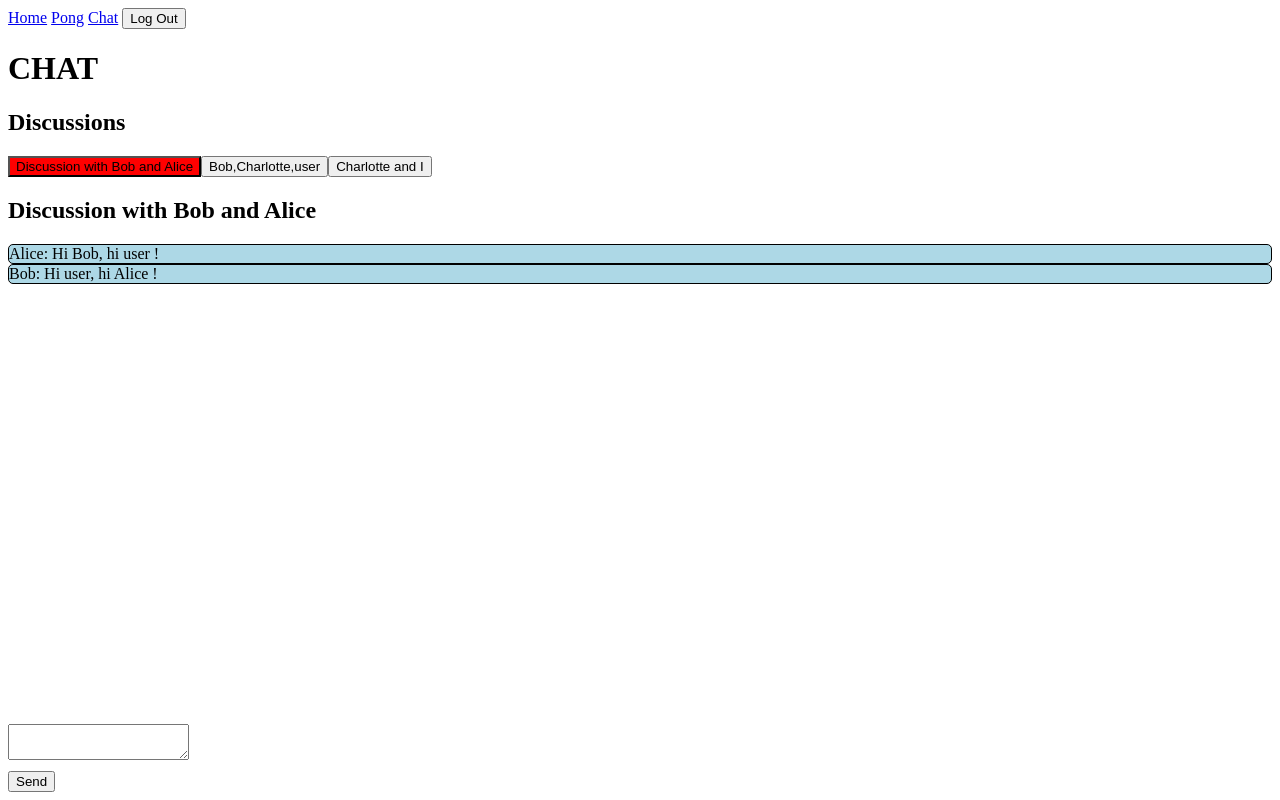
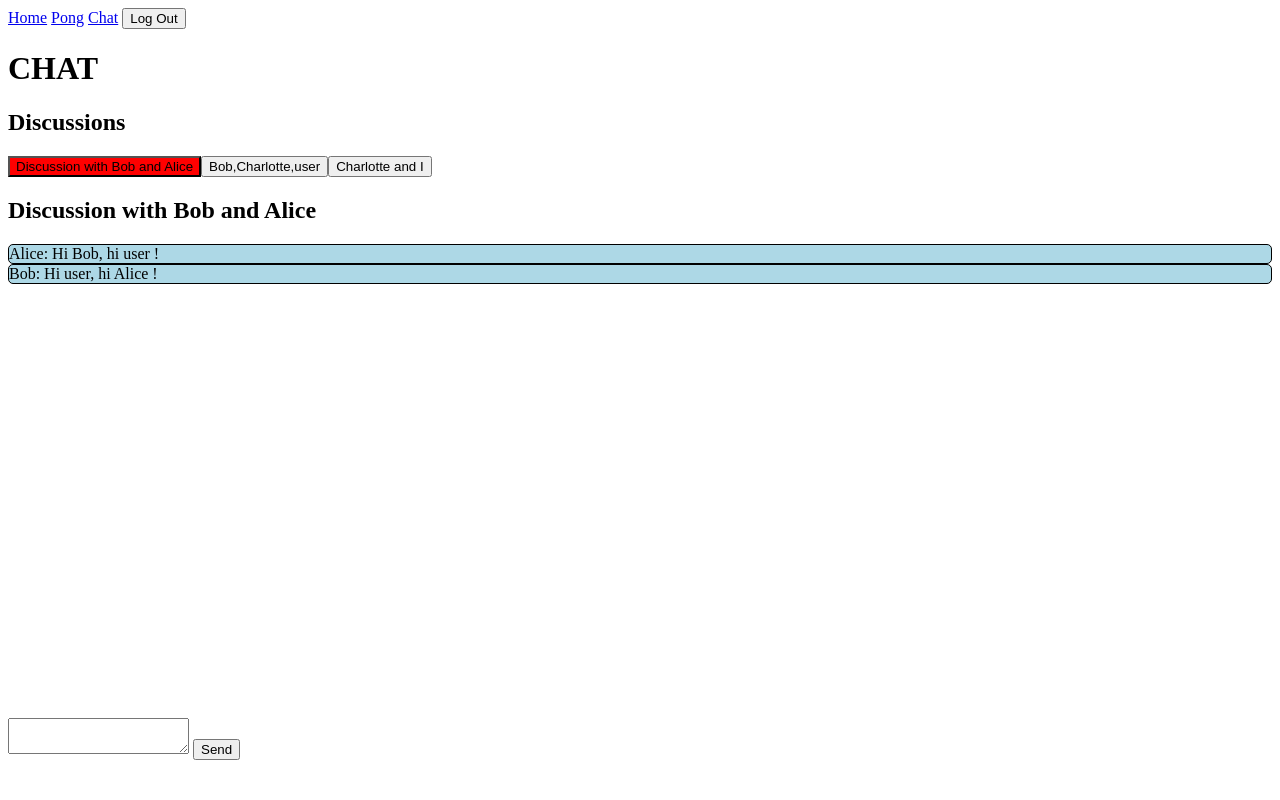
Before and after one commit to ninofaivre/transcendence, a SvelteKit app in the folder frontend/: page /chat in a window 1280 px wide. Built offline with nearby package versions, Linux system fonts and the light colour scheme.

Commit message:
Working message differentiation

```diff
--- a/frontend/src/routes/chat/ChatBox.svelte
+++ b/frontend/src/routes/chat/ChatBox.svelte
@@ -11,7 +11,7 @@
 	}
 
 	function sendMessage() {
-		messages = [...messages, msg]
+		messages = [...messages, {...msg}] // Shallow copy
 		msg.data = "";
 	}
 
@@ -24,19 +24,20 @@
 
 </script>
 
-<textarea bind:value={msg.data} on:keypress={ handleKeypress }/>
-<!--<textarea bind:value={msg} />-->
-<button on:click={ sendMessage }> Send </button>
+<div style:position=fixed style:bottom=5%>
+	<textarea bind:value={msg.data} on:keypress={ handleKeypress }/>
+	<button on:click={ sendMessage }> Send </button>
+</div>
 
 <style>
 
-	textarea {
+	/* textarea {
 		position: fixed;
 		bottom: 5%;
 	}
 	button {
 		position: fixed;
 		bottom: 1%;
-	}
+	} */
 
 </style>
--- a/frontend/src/routes/chat/DiscussionDisplay.svelte
+++ b/frontend/src/routes/chat/DiscussionDisplay.svelte
@@ -31,7 +31,6 @@
 	div {
 		border: solid 1px black;
 		border-radius: 5px;
-		display: inline block;
 	}
 
 	.my-messages   {
```
